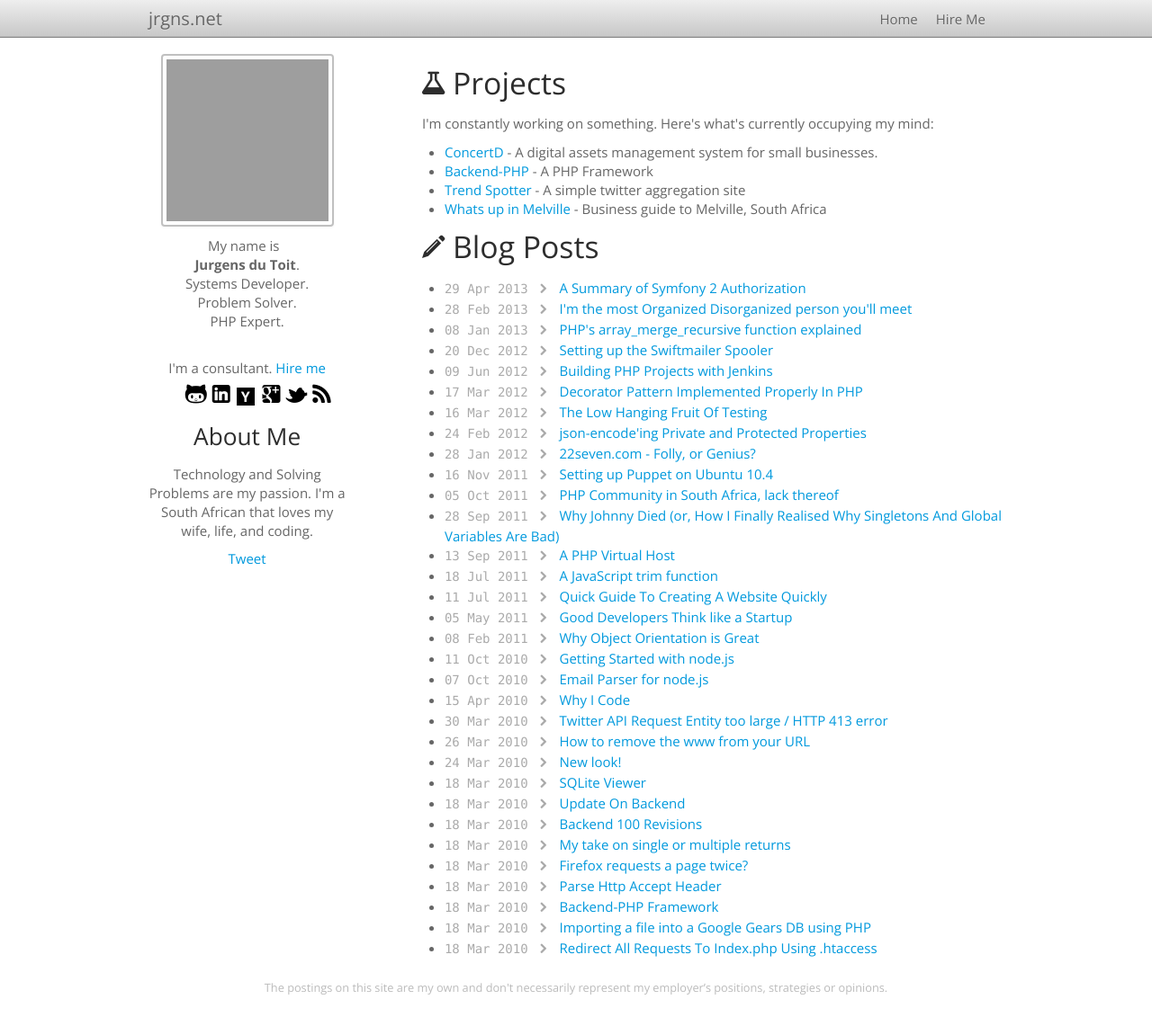
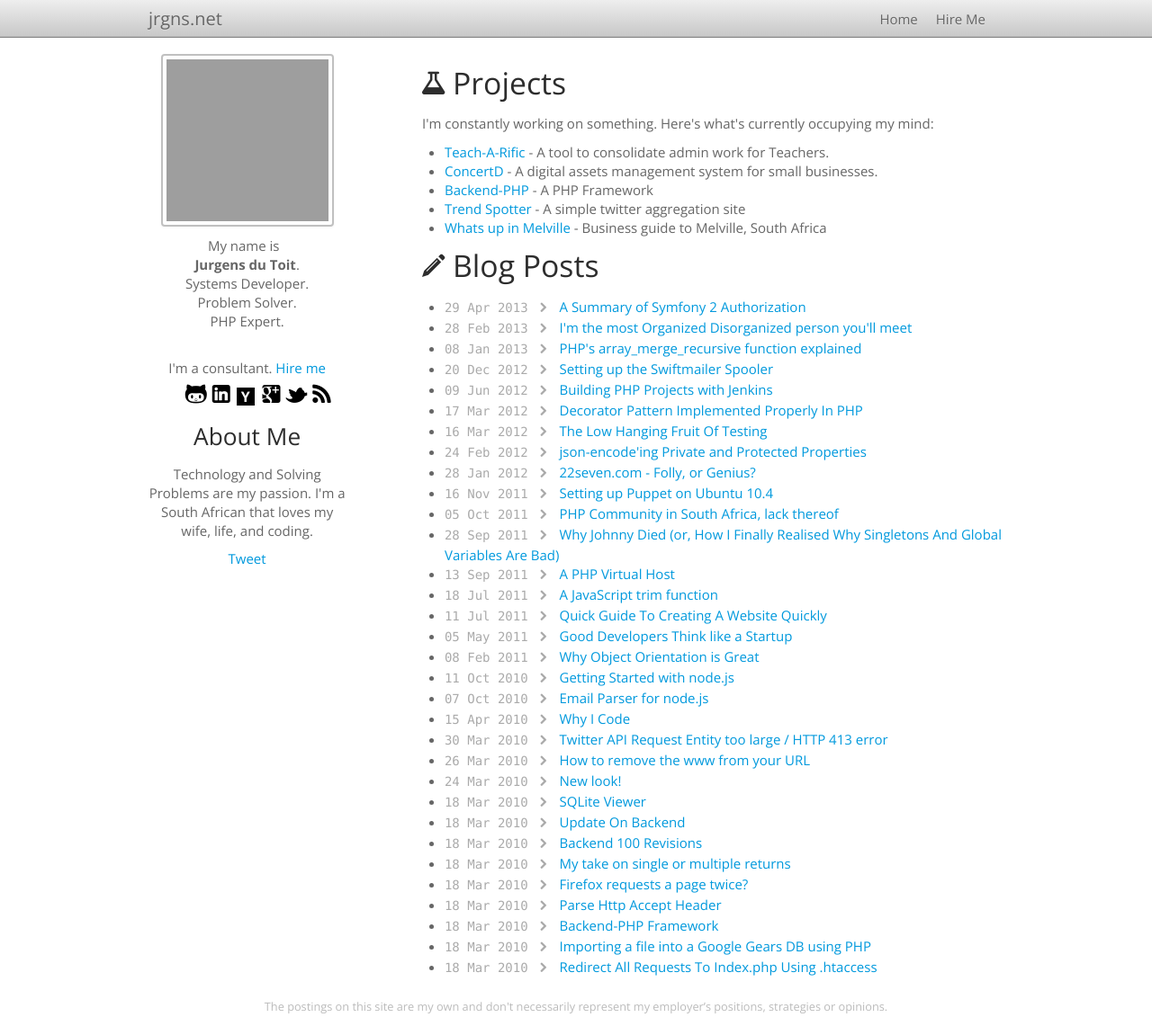
Before and after one commit to jrgns/jrgns.github.com, a Jekyll site: the page built from index.html, in a window 1280 px wide and 1141 px high. Shown: the whole window at 90% size. Built offline with Jekyll 4.4.1, drawn with Linux system fonts in a browser that asks for light colours; comment, search, counter and statistics services are not loaded; grey boxes are pictures that could not be loaded.

Commit message:
Added Teach-A-Rific

```diff
--- a/index.html
+++ b/index.html
@@ -8,6 +8,9 @@ title: Jurgens du Toit - Systems Developer, PHP Expert
     <h2><i class="icon-beaker"></i> Projects</h2>
     <p>I'm constantly working on something. Here's what's currently occupying my mind:</p>
     <ul>
+      <li>
+        <a href='http://www.teach-a-rific.com'>Teach-A-Rific</a> - A tool to consolidate admin work for Teachers.
+      </li>
       <li>
         <a href='http://concertd.co.za'>ConcertD</a> - A digital assets management system for small businesses.
       </li>
```
